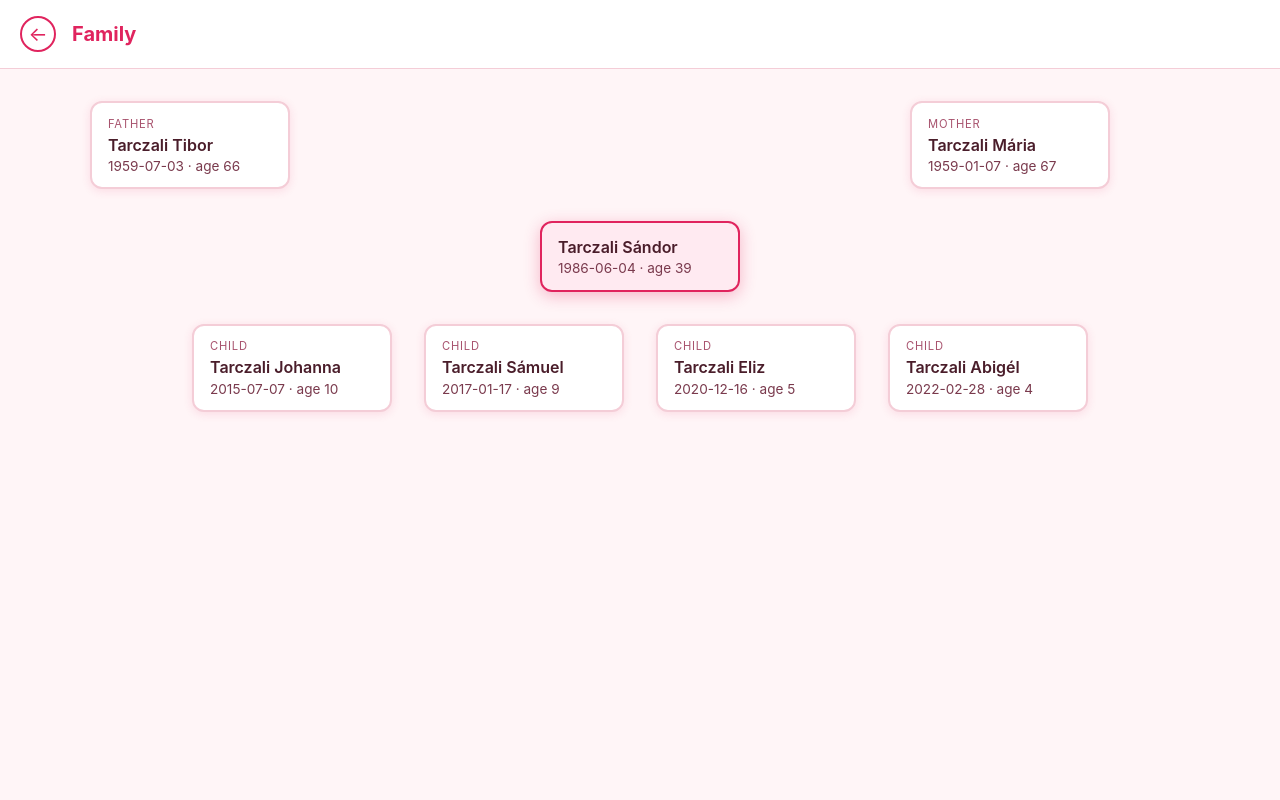
After one commit to starczali/hello-world-python, a Flask app: page /family in a window 1280 px wide. The commit adds this page. Run offline with Flask 3, Linux system fonts and the light colour scheme.

Commit message:
Add /family route with focused-person layout
Click any card to re-center: parents above, self middle, children
below. Age computed from birthdate on each request. Linked from the
heart page via a "view family" link. Data lives in family.json and
is reloaded on every request.

Co-Authored-By: Claude Opus 4.7 (1M context) <noreply@anthropic.com>

```diff
--- a/app.py
+++ b/app.py
@@ -1,4 +1,6 @@
+import json
 import os
+from datetime import date
 
 from flask import Flask, jsonify, render_template, request
 
@@ -7,9 +9,33 @@ from greetings import get_greeting
 app = Flask(__name__)
 
 
+def calculate_age(birthdate):
+    if not birthdate:
+        return None
+    try:
+        bd = date.fromisoformat(birthdate)
+    except ValueError:
+        return None
+    today = date.today()
+    return today.year - bd.year - ((today.month, today.day) < (bd.month, bd.day))
+
+
+def load_family():
+    with open(os.path.join(app.root_path, "family.json"), encoding="utf-8") as f:
+        people = json.load(f)["people"]
+    for p in people:
+        p["age"] = calculate_age(p.get("birthdate"))
+    return people
+
+
 @app.get("/")
 def index():
     return render_template("index.html", message="I love you")
+
+
+@app.get("/family")
+def family():
+    return render_template("family.html", people=load_family())
 
 
 @app.get("/greet")
--- /dev/null
+++ b/family.json
@@ -0,0 +1,77 @@
+{
+  "people": [
+    {
+      "id": "p1",
+      "name": "Tarczali Sándor",
+      "birthdate": "1986-06-04",
+      "father_id": "p7",
+      "mother_id": "p8"
+    },
+    {
+      "id": "p2",
+      "name": "Tarczali Dorottya",
+      "maiden_name": "Katona",
+      "birthdate": "1990-01-30",
+      "father_id": null,
+      "mother_id": null
+    },
+    {
+      "id": "p3",
+      "name": "Tarczali Johanna",
+      "birthdate": "2015-07-07",
+      "father_id": "p1",
+      "mother_id": "p2"
+    },
+    {
+      "id": "p4",
+      "name": "Tarczali Sámuel",
+      "birthdate": "2017-01-17",
+      "father_id": "p1",
+      "mother_id": "p2"
+    },
+    {
+      "id": "p5",
+      "name": "Tarczali Eliz",
+      "birthdate": "2020-12-16",
+      "father_id": "p1",
+      "mother_id": "p2"
+    },
+    {
+      "id": "p6",
+      "name": "Tarczali Abigél",
+      "birthdate": "2022-02-28",
+      "father_id": "p1",
+      "mother_id": "p2"
+    },
+    {
+      "id": "p7",
+      "name": "Tarczali Tibor",
+      "birthdate": "1959-07-03",
+      "father_id": null,
+      "mother_id": null
+    },
+    {
+      "id": "p8",
+      "name": "Tarczali Mária",
+      "maiden_name": null,
+      "birthdate": "1959-01-07",
+      "father_id": null,
+      "mother_id": null
+    },
+    {
+      "id": "p9",
+      "name": "Tarczali Barna",
+      "birthdate": "1982-04-20",
+      "father_id": "p7",
+      "mother_id": "p8"
+    },
+    {
+      "id": "p10",
+      "name": "Tarczali Irénke",
+      "maiden_name": null,
+      "birthdate": null,
+      "father_id": null,
+      "mother_id": null
+    }
+  ]
+}
--- /dev/null
+++ b/templates/family.html
@@ -0,0 +1,177 @@
+<!doctype html>
+<html lang="en">
+<head>
+    <meta charset="utf-8">
+    <title>Family</title>
+    <style>
+        * { box-sizing: border-box; }
+        body {
+            margin: 0;
+            min-height: 100vh;
+            font-family: -apple-system, BlinkMacSystemFont, "Segoe UI", sans-serif;
+            background: #fff5f7;
+            color: #4a1d2a;
+            display: flex;
+            flex-direction: column;
+        }
+        header {
+            display: flex;
+            align-items: center;
+            gap: 1rem;
+            padding: 1rem 1.25rem;
+            background: #fff;
+            border-bottom: 1px solid #f4cdd7;
+        }
+        header h1 {
+            margin: 0;
+            font-size: 1.25rem;
+            color: #e0245e;
+        }
+        .back-link {
+            display: inline-flex;
+            align-items: center;
+            justify-content: center;
+            width: 2.25rem;
+            height: 2.25rem;
+            border-radius: 50%;
+            border: 2px solid #e0245e;
+            color: #e0245e;
+            text-decoration: none;
+            font-size: 1.25rem;
+            line-height: 1;
+        }
+        .back-link:hover { background: #e0245e; color: #fff; }
+
+        main {
+            flex: 1;
+            padding: 2rem 1rem;
+            display: flex;
+            justify-content: center;
+            align-items: flex-start;
+        }
+        .layout {
+            display: grid;
+            grid-template-rows: auto auto auto;
+            row-gap: 2rem;
+            width: 100%;
+            max-width: 1100px;
+        }
+        .row { display: flex; justify-content: center; align-items: stretch; gap: 2rem; flex-wrap: wrap; }
+        .parents { justify-content: space-between; }
+        .parents .slot { flex: 0 1 280px; display: flex; }
+        .self    { justify-content: center; }
+        .children { justify-content: center; }
+
+        .card {
+            background: #fff;
+            border: 2px solid #f4cdd7;
+            border-radius: 0.75rem;
+            padding: 0.85rem 1rem;
+            min-width: 200px;
+            max-width: 280px;
+            box-shadow: 0 2px 10px rgba(224, 36, 94, 0.12);
+            cursor: pointer;
+            transition: transform 0.12s ease, box-shadow 0.12s ease, border-color 0.12s ease;
+        }
+        .card:hover { transform: translateY(-2px); box-shadow: 0 4px 14px rgba(224, 36, 94, 0.22); border-color: #e0245e; }
+        .card.focused { border-color: #e0245e; background: #ffeaf1; box-shadow: 0 4px 16px rgba(224, 36, 94, 0.3); cursor: default; }
+        .card.focused:hover { transform: none; }
+        .card .role {
+            font-size: 0.7rem;
+            text-transform: uppercase;
+            letter-spacing: 0.07em;
+            color: #a8536e;
+            margin-bottom: 0.25rem;
+        }
+        .card .name { font-weight: 600; color: #4a1d2a; }
+        .card .maiden { color: #7a3a4d; font-weight: 400; font-size: 0.9em; }
+        .card .meta { color: #7a3a4d; font-size: 0.85rem; margin-top: 0.2rem; }
+
+        .placeholder {
+            background: transparent;
+            border: 2px dashed #f4cdd7;
+            color: #c98aa0;
+            font-style: italic;
+            cursor: default;
+            box-shadow: none;
+            display: flex;
+            align-items: center;
+            justify-content: center;
+            min-height: 84px;
+        }
+        .placeholder:hover { transform: none; box-shadow: none; border-color: #f4cdd7; }
+
+        @media (max-width: 700px) {
+            .row { flex-direction: column; align-items: stretch; }
+            .parents .slot { flex: 1 1 auto; }
+        }
+    </style>
+</head>
+<body>
+    <header>
+        <a class="back-link" href="/" title="Back to heart" aria-label="Back to heart">&larr;</a>
+        <h1>Family</h1>
+    </header>
+    <main>
+        <div class="layout">
+            <div class="row parents">
+                <div class="slot" id="slot-father"></div>
+                <div class="slot" id="slot-mother"></div>
+            </div>
+            <div class="row self" id="row-self"></div>
+            <div class="row children" id="row-children"></div>
+        </div>
+    </main>
+    <script>
+        const people = {{ people | tojson }};
+        const byId = Object.fromEntries(people.map(p => [p.id, p]));
+
+        function cardHtml(p, role, opts = {}) {
+            const focused = !!opts.focused;
+            const maidenBit = p.maiden_name ? ' <span class="maiden">(' + p.maiden_name + ')</span>' : '';
+            const metaParts = [];
+            if (p.birthdate) metaParts.push(p.birthdate);
+            if (p.age !== null && p.age !== undefined) metaParts.push("age " + p.age);
+            const metaBit = metaParts.length ? '<div class="meta">' + metaParts.join(' · ') + '</div>' : '';
+            const cls = 'card' + (focused ? ' focused' : '');
+            const dataAttr = focused ? '' : ' data-id="' + p.id + '"';
+            return '<div class="' + cls + '"' + dataAttr + '>'
+                + (role ? '<div class="role">' + role + '</div>' : '')
+                + '<div class="name">' + p.name + maidenBit + '</div>'
+                + metaBit
+                + '</div>';
+        }
+
+        function placeholderHtml(role) {
+            return '<div class="card placeholder">' + role + ' unknown</div>';
+        }
+
+        function render(id) {
+            const p = byId[id];
+            if (!p) return;
+
+            const father = p.father_id ? byId[p.father_id] : null;
+            const mother = p.mother_id ? byId[p.mother_id] : null;
+            const children = people.filter(o => o.father_id === id || o.mother_id === id);
+
+            document.getElementById('slot-father').innerHTML =
+                father ? cardHtml(father, 'Father') : placeholderHtml('Father');
+            document.getElementById('slot-mother').innerHTML =
+                mother ? cardHtml(mother, 'Mother') : placeholderHtml('Mother');
+            document.getElementById('row-self').innerHTML =
+                cardHtml(p, null, { focused: true });
+            document.getElementById('row-children').innerHTML =
+                children.length
+                    ? children.map(c => cardHtml(c, 'Child')).join('')
+                    : '<div class="card placeholder">no children</div>';
+        }
+
+        document.addEventListener('click', e => {
+            const card = e.target.closest('.card[data-id]');
+            if (card) render(card.dataset.id);
+        });
+
+        if (people.length) render(people[0].id);
+    </script>
+</body>
+</html>
--- a/templates/index.html
+++ b/templates/index.html
@@ -111,6 +111,7 @@
             <img src="{{ url_for('static', filename='heart.svg') }}" alt="heart">
         </button>
         <p class="hint">click the heart</p>
+        <p class="hint"><a href="/family" style="color:#a8536e;">view family &rarr;</a></p>
     </main>
 
     <main id="gallery-view" class="view hidden">
```
